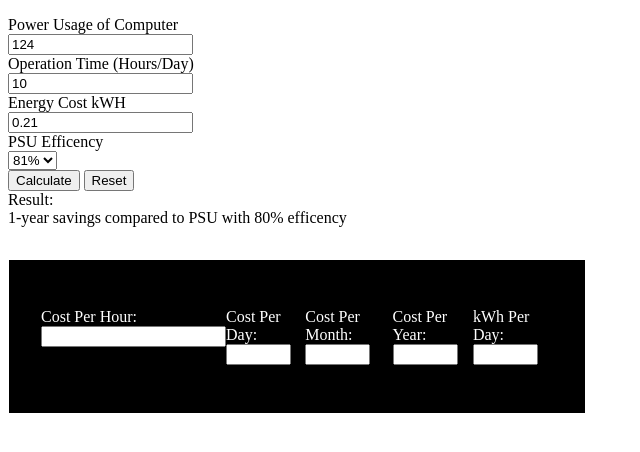
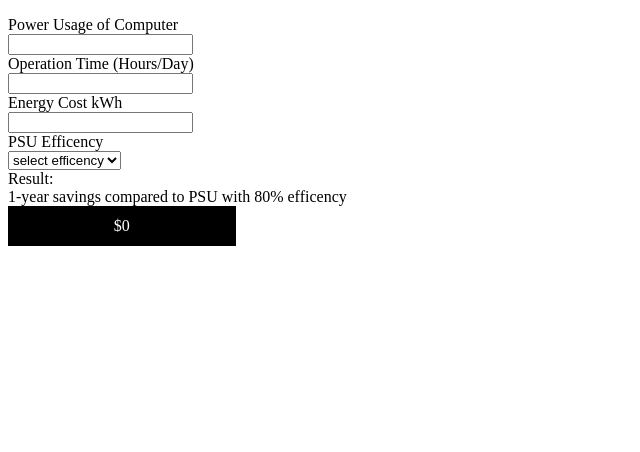
Before and after one commit to omarpervezz/document, a plain HTML site: page index.html in a window 1280 px wide. Shown: the whole page, without its empty margins (0-640 px from the left). Drawn offline with Linux system fonts and the light colour scheme.

Commit message:
I have changed my file

```diff
--- a/index.html
+++ b/index.html
@@ -5,29 +5,37 @@
       <meta http-equiv="X-UA-Compatible" content="IE=edge">
       <meta name="viewport" content="width=device-width, initial-scale=1.0">
       <title>PSU Project |</title>
+      <script type="text/javascript">
+         var from_abbr = "Wh";
+         var from_singular = "watt hour";
+         var from_plural = "watt hours";
+         var to_abbr = "kWh";
+         var to_singular = "kilowatt hour";
+         var to_plural = "kilowatt hours";
+      </script>
    </head>
    <body>
-
       <div  style="width:30%;" class="calc">
          <p id="errorid"></p>
          <form id="frmcalculate">
             <div class="psu-box">
                <div class="psu-usage">
                   <div class="power">Power Usage of Computer</div>
-            <input type="number" id="powerWatts" value="124">
+                  <input type="number" id="powerWatts">
                </div>
                <div class="operation-time">
                   <div class="text">Operation Time (Hours/Day)</div>
-             <input type="number" id="hoursPerDay" value="10">
+                  <input type="number" id="hoursPerDay">
                </div>
                <div class="energy-cost">
-             <div class="text">Energy Cost kWH</div>
-              <input type="text" id="kwhPrice" value="0.21">
+                  <div class="text">Energy Cost kWh</div>
+                  <input type="text" id="kwhPrice">
                </div>
                <div class="psu-efficency">
                   <div class="psu">PSU Efficency</div>
                   <select name="psu-efficency" id="efficency">
-                <option value="81" selected>81%</option>
+                     <option value="efficency">select efficency</option>
+                     <option value="81">81%</option>
                      <option value="82">82%</option>
                      <option value="83">83%</option>
                      <option value="84">84%</option>
@@ -38,25 +46,42 @@
                      <option value="89">89%</option>
                      <option value="90">90%</option>
                      <option value="91">91%</option>
+                     <option value="92">92%</option>
+                     <option value="93">93%</option>
+                     <option value="94">94%</option>
+                     <option value="95">95%</option>
+                     <option value="96">96%</option>
+                     <option value="97">97%</option>
+                     <option value="98">98%</option>
+                     <option value="99">99%</option>
                   </select>
                </div>
                <div class="result">
-               <input type="submit" class="button" value="Calculate" onclick="validateEntry(); energyCost(); event.preventDefault ? event.preventDefault() : event.returnValue = false;"/>
-               <input type="submit" class="button" value="Reset" onclick="formReset();"/>
                   <div class="result-text">Result:</div>
                   <div class="result-info">1-year savings compared to PSU with 80% efficency </div>
+                  <div class="output" style="width: 60%;background:#000;color:white;text-align: center; height:40px;display: flex;align-items: center;justify-content: center;">$<span class="print-output">0</span></div>
                </div>
             </div>
          </form>
       </div>
-     <div id="result">
-      <form id="frmresult" style="width:40vw;display: flex;background:#000; color:white;border:1px solid white;padding: 2rem 2rem;margin-top: 2rem;">
-      <p class='marpad'>Cost Per Hour: <input type="text" id="costPerHour" readonly="readonly"/></p>
-      <p class='marpad'>Cost Per Day: <input type="text" size="5" id="costPerDay" readonly="readonly"/></p>
-      <p class='marpad'>Cost Per Month: <input type="text" size="5" id="costPerMonth" readonly="readonly"/></p>
-      <p class='marpad'>Cost Per Year: <input type="text" size="5" id="costPerYear" readonly="readonly"/></p>
-      <p class='marpad'>kWh Per Day: <input type="text" size="5" id="kwhPerDay" readonly="readonly"/></p>
+      <!--what convert into kwh-->
+      <div class="rim" style="visibility:hidden ;opacity:0;">
+         <div class="jar new">
+            <form id="cform" action="/conversion/jscript.js">
+               <table border="0" width="100%" cellpadding="0" cellspacing="2" style="max-width:700px;margin:5px auto;">
+                  <tr>
+                     <td>
+                        <div id="c_output"></div>
+                     </td>
+                  </tr>
+                  <tr>
+                     <td class="enter_txt">
+                        <b>Enter</b> Amount : <input type="text" name="amt" id="amt"/>
+                     </td>
+                  </tr>
+               </table>
             </form>
+         </div>
       </div>
       <script src="./app.js"></script>
    </body>
```
Lines whose indentation alone changed are shown as unchanged.
